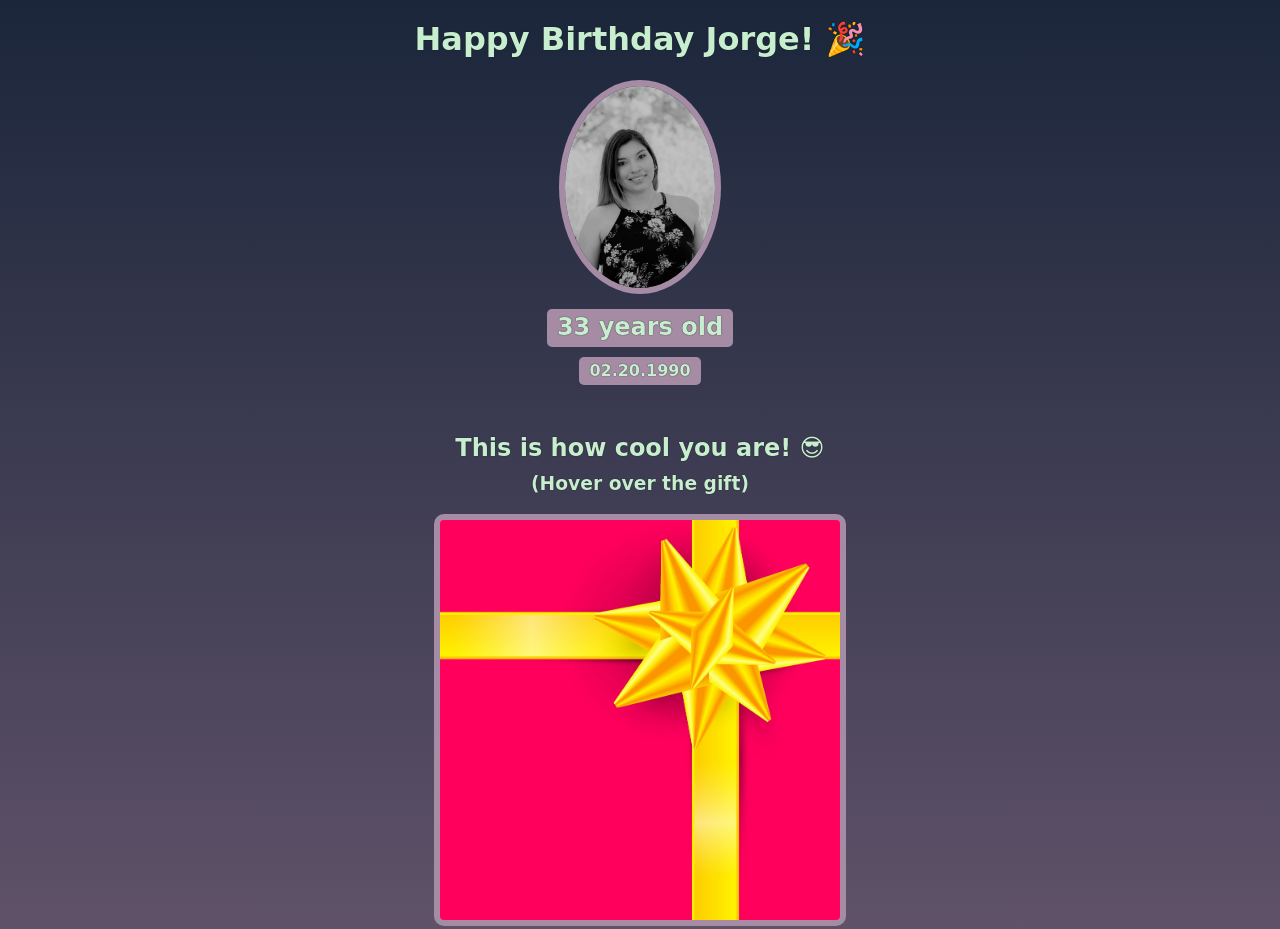
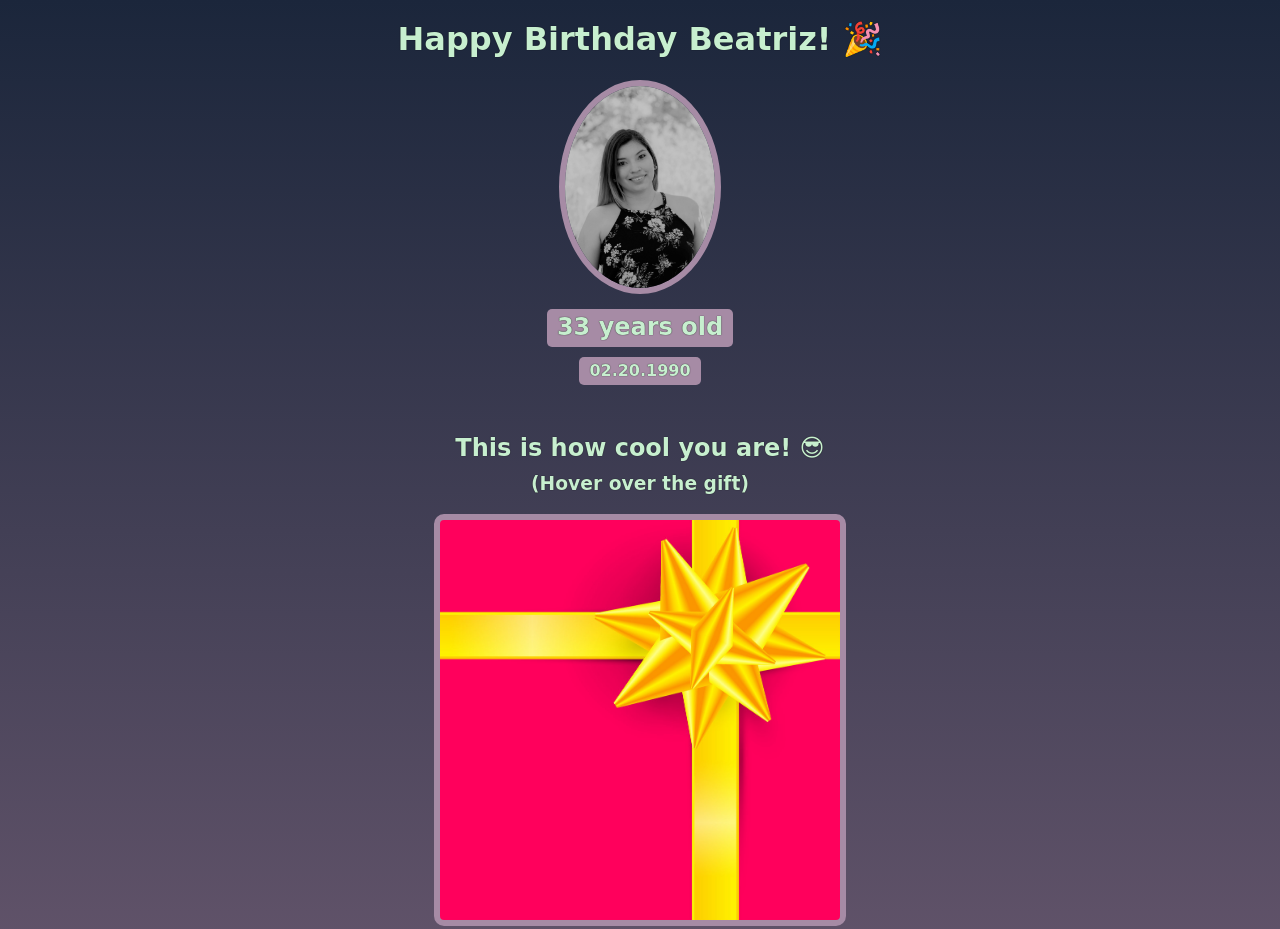
Before and after one commit to punketon/birthday-gift-site, a website built with Vite: page index.html in a window 1280 px wide. Shown: the top 929 px of the page. Built offline with nearby package versions, Linux system fonts and the light colour scheme; a web font is replaced by a local one.

Commit message:
Change name back to Beatriz

```diff
--- a/index.html
+++ b/index.html
@@ -7,7 +7,7 @@
     </head>
     <body>
         <div id="header">
-            <h1>Happy Birthday Jorge! 🎉</h1>
+            <h1>Happy Birthday Beatriz! 🎉</h1>
             <img id="bff-img" src="images/bea.jpg">
             <h2 id="bday-age">33 years old</h2>
             <h4 id="bday-date">02.20.1990</h4>
```
